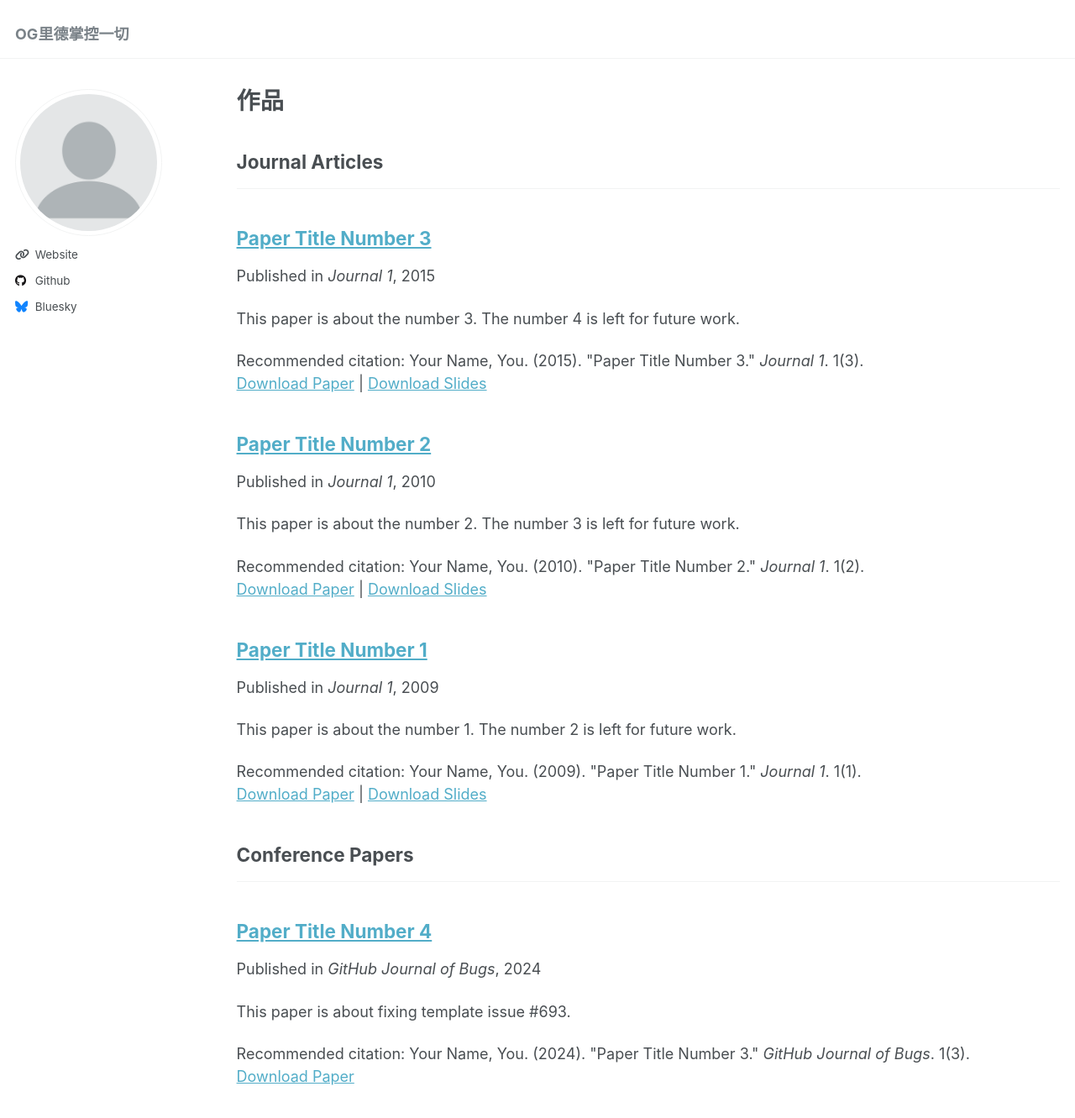
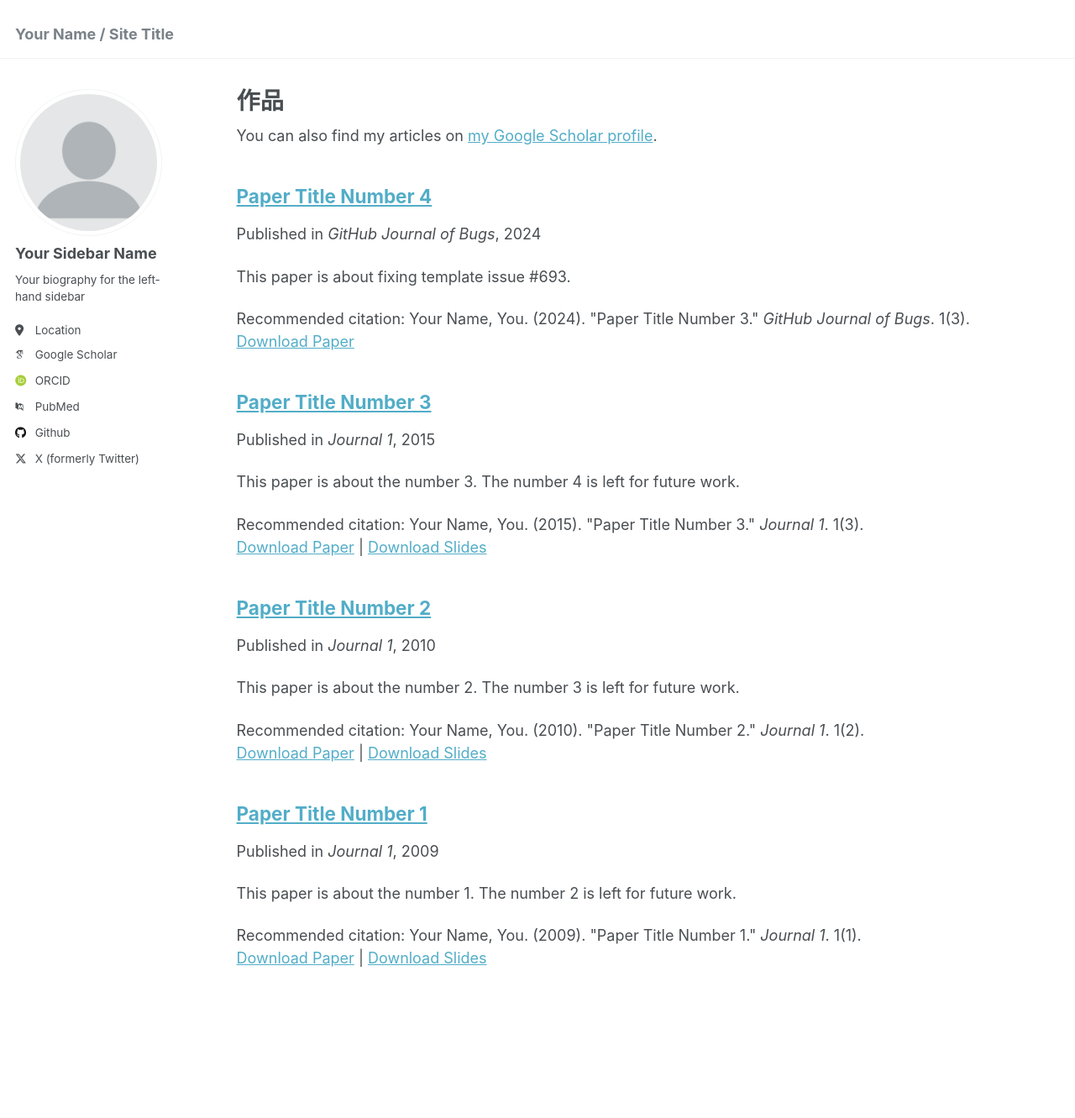
Before and after one commit to BSITA-CQ/BSITA-CQ.github.io, a Jekyll site: the page built from _pages/publications.html, in a window 1280 px wide and 1400 px high. Shown: the top 1331 px of the window at 84% size. Built offline with Jekyll 4.4.1, drawn with Linux system fonts in a browser that asks for light colours; some web fonts are replaced; some of the changed lines change nothing that is shown.

Commit message:
Update _config.yml

```diff
--- a/_config.yml
+++ b/_config.yml
@@ -3,86 +3,17 @@
 # This config file is meant for settings that affect your entire site, values
 # which you are expected to set up once and rarely need to edit after that.
 # For technical reasons, this file is *NOT* reloaded automatically when you use
-# `jekyll serve -l -H localhost`. If you change this file, please restart the
-# server process.
+# `jekyll serve`. If you change this file, please restart the server process.
 
-# Basic Site Settings
+# Site Settings
 locale                   : "en-US"
-title                    : "OG里德掌控一切"
+title                    : "Your Name / Site Title"
 title_separator          : "-"
 name                     : &name "Your Name"
 description              : &description "personal description"
 url                      : https://academicpages.github.io # the base hostname & protocol for your site e.g. "https://mmistakes.github.io"
 baseurl                  : "" # the subpath of your site, e.g. "/blog"
 repository               : "academicpages/academicpages.github.io"
-
-# Site Author - The following control what appear as part of the author content on the side bar.
-#               If a field is blank the icon and link will not appear, otherwise it will be shown.
-#               Additional customization can be done by editing /_includes/author-profile.html
-author:
-  # Biographic information
-  avatar           : "profile.png"
-  #name             : "EuclidNorm"
-  #pronouns         : # example: "she/her"
-  #bio              : "Short biography for the left-hand sidebar"
-  #location         : "Earth"
-  #employer         : "Red Brick University"
-  uri               : https://euclidnorm.github.io/
-  #email            : "none@example.org"
-
-  # Academic websites
-  #arxiv            : # URL - Update with the correct link to your profile
-  网易云主页         : "https://music.163.com/#/artist?id=94245293"
-  #impactstory      : # URL
-  #谷歌学术           : ""
-  #semantic         : # URL
-  #pubmed           : "https://www.ncbi.nlm.nih.gov/pubmed/?term=john+snow"
-  #researchgate     : # URL
-
-  # Repositories and software development
-  bitbucket        : # Username - Update with your username on the site
-  codepen          : # Username
-  dribbble         : # Username
-  github           : "academicpages"
-  kaggle           : # Username
-  stackoverflow    : # User number or user number and name (i.e., use "1" or "1/jeff-atwood")
-
-  # Social media
-  bluesky          : "bsky.app" # Replace this with you Bluesky username
-  facebook         : # Username
-  flickr           : # Username
-  foursquare       : # Username
-  goodreads        : # Username
-  google_plus      : # Username
-  keybase          : # Username
-  instagram        : # Username
-  lastfm           : # Username
-  linkedin         : # Username
-  mastodon         : # URL
-  medium           : # URL
-  pinterest        : # Username
-  soundcloud       : # Username
-  steam            : # Username
-  telegram         : # URL
-  tumblr           : # Username
-  twitter          : # Username for X / Twitter
-  vine             : # Username
-  weibo            : # Username
-  wikipedia        : # Username
-  xing             : # Username
-  youtube          : # Username
-  zhihu            : # URL
-
-# Publication Category - The following the list of publication categories and their headings
-publication_category:
-  books:
-    title: 'Books'
-  manuscripts:
-    title: 'Journal Articles'
-  conferences:
-    title: 'Conference Papers'
-
-# Site Settings
 teaser                   :  # filename of teaser fallback teaser image placed in /images/, .e.g. "500x300.png"
 breadcrumbs              : false # true, false (default)
 words_per_minute         : 160
@@ -116,16 +47,13 @@
       options:
         format           : "iso8601" # "iso8601" (default), "timestamp-seconds", "timestamp-milliseconds"
 atom_feed:
-  hide                   : false     # change to true to hide the RSS feed in the footer
   path                   : # blank (default) uses feed.xml
-
 
 # SEO Related
 google_site_verification :
 bing_site_verification   :
 alexa_site_verification  :
 yandex_site_verification :
-
 
 # Social Sharing
 twitter:
@@ -145,9 +73,48 @@
 
 # Analytics
 analytics:
-  provider               :  "false" # false (default), "google", "google-universal", "google-analytics-4", "custom"
+  provider               :  "google-universal" # false (default), "google", "google-universal", "custom"
   google:
     tracking_id          :
+
+
+# Site Author
+author:
+  name             : "Your Sidebar Name"
+  avatar           : "profile.png"
+  bio              : "Your biography for the left-hand sidebar"
+  location         : "Location"
+  employer         :
+  pubmed           : "https://www.ncbi.nlm.nih.gov/pubmed/?term=john+snow"
+  googlescholar    : "http://yourfullgooglescholarurl.com"
+  email            :
+  researchgate     :  # example: "https://www.researchgate.net/profile/yourprofile"
+  uri              :
+  bitbucket        :
+  codepen          :
+  dribbble         :
+  flickr           :
+  facebook         :
+  foursquare       :
+  github           : "academicpages"
+  google_plus      :
+  keybase          :
+  instagram        :
+  impactstory      : #"https://profiles.impactstory.org/u/xxxx-xxxx-xxxx-xxxx"
+  lastfm           :
+  linkedin         :
+  orcid            : "http://orcid.org/yourorcidurl"
+  pinterest        :
+  soundcloud       :
+  stackoverflow    : # http://stackoverflow.com/users/123456/username
+  steam            :
+  tumblr           :
+  twitter          : "replacethistwitterhandle"
+  vine             :
+  weibo            :
+  xing             :
+  youtube          :
+  wikipedia        :
 
 
 # Reading Files
@@ -160,24 +127,23 @@
   - "*.sublime-workspace"
   - .asset-cache
   - .bundle
-  - .github
   - .jekyll-assets-cache
   - .sass-cache
+  - CHANGELOG
+  - Capfile
+  - Gemfile
+  - Gruntfile.js
+  - LICENSE
+  - README
+  - Rakefile
   - assets/js/_main.js
   - assets/js/plugins
   - assets/js/vendor
-  - CHANGELOG
-  - Capfile
   - config
-  - Gemfile
-  - Gruntfile.js
   - gulpfile.js
-  - LICENSE
   - log
   - node_modules
-  - package.json*
-  - Rakefile
-  - README
+  - package.json
   - tmp
   - vendor
 keep_files:
@@ -207,7 +173,7 @@
   enable_coderay: false
 
 
-# These settings control the types of collections used by the template
+# Collections
 collections:
   teaching:
     output: true
@@ -223,7 +189,7 @@
     permalink: /:collection/:path/
 
 
-# These settings control how pages and collections are included in the site
+# Defaults
 defaults:
   # _posts
   - scope:
@@ -278,7 +244,6 @@
       layout: talk
       author_profile: true
       share: true
-
 
 # Sass/SCSS
 sass:
```
